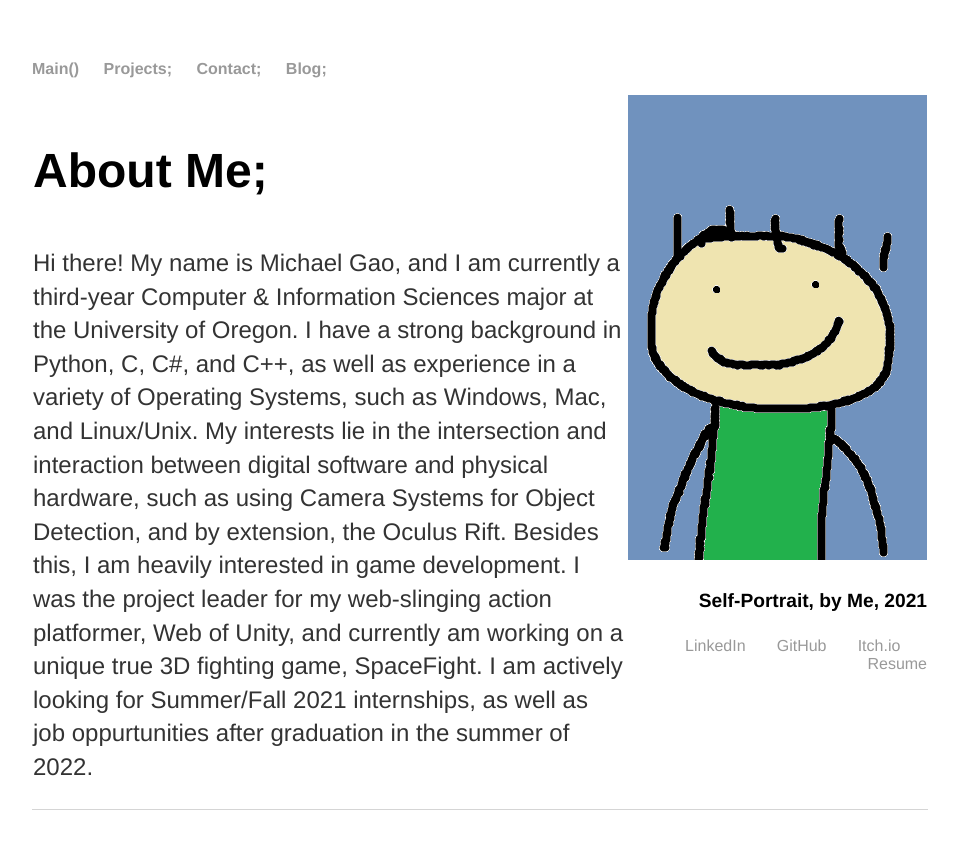
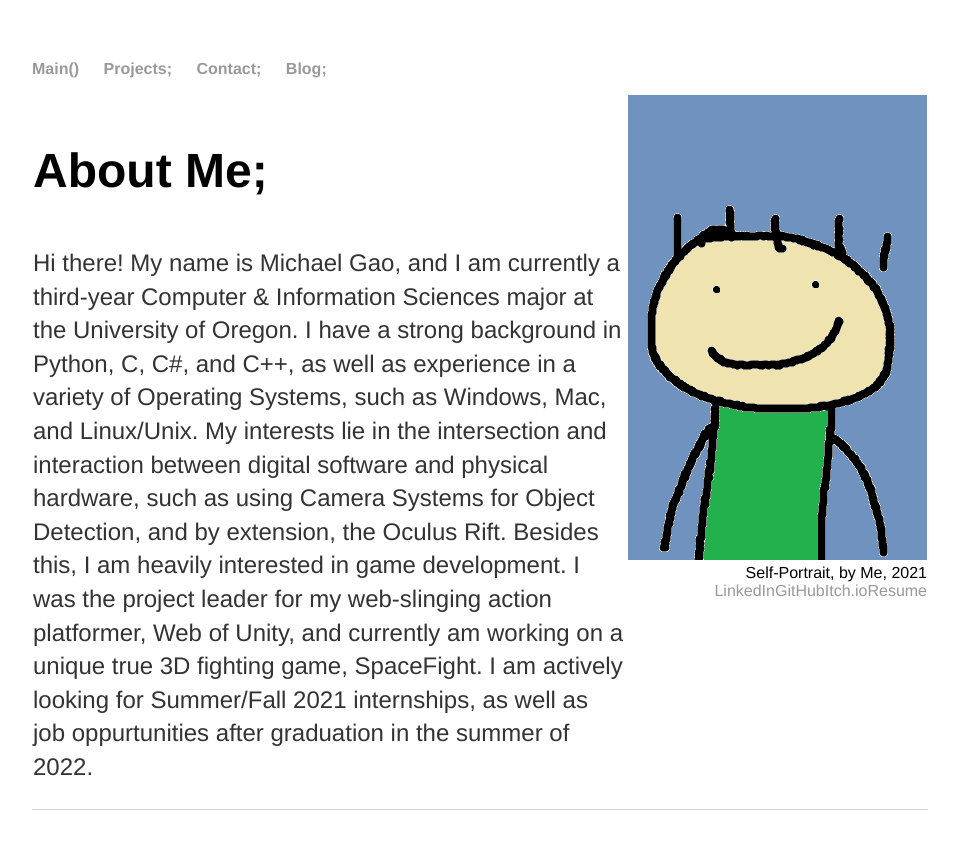
Before and after one commit to michael-c-gao/WebsiteOfMichael, a Jekyll site: the page built from index.html, in a window 1280 px wide. Shown: the top 849 px of the page, without its empty margins (160-1118 px from the left). Built offline with Jekyll 4.4.1, drawn with Linux system fonts in a browser that asks for light colours.

Commit message:
Update index.html

```diff
--- a/index.html
+++ b/index.html
@@ -31,8 +31,8 @@
 	</section>
 	<section class="child">
 		<div align="right"><img src="selfportrait.png" alt="Self Portrait"></div>
-	<div align="right"><h4>Self-Portrait, by Me, 2021</h4></div>
-	<div align="right"><a href="https://www.linkedin.com/in/michael-c-gao/">LinkedIn</a> &nbsp; &nbsp; &nbsp; <a href="https://github.com/michael-c-gao">GitHub</a> &nbsp; &nbsp; &nbsp; <a href="https://mexhal.itch.io/">Itch.io</a> &nbsp; &nbsp; &nbsp; <a href="GaoMichaelResume.pdf" target="resume">Resume</a></div>
+	<div align="right">Self-Portrait, by Me, 2021</div>
+	<div align="right"><a href="https://www.linkedin.com/in/michael-c-gao/">LinkedIn</a><a href="https://github.com/michael-c-gao">GitHub</a><a href="https://mexhal.itch.io/">Itch.io</a><a href="GaoMichaelResume.pdf" target="resume">Resume</a></div>
 	</div>
 	</section>
 </section>
```
